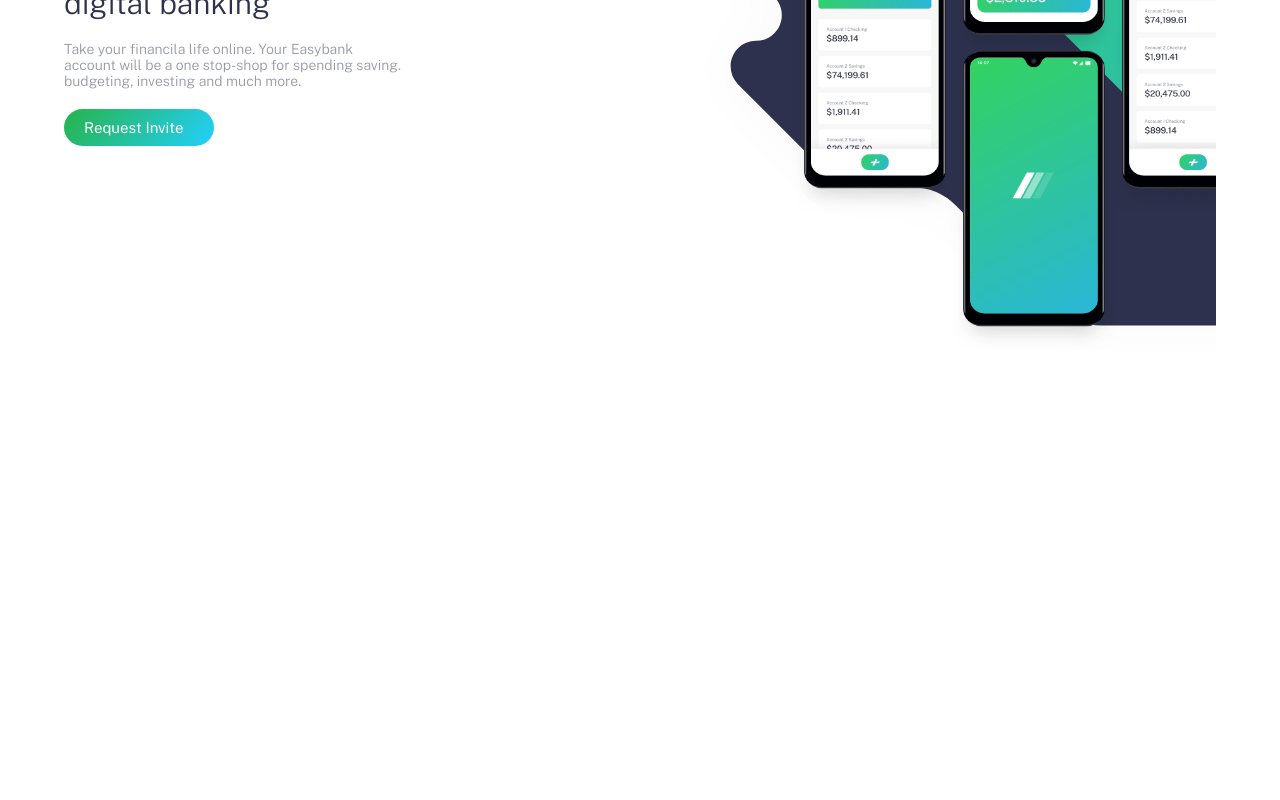
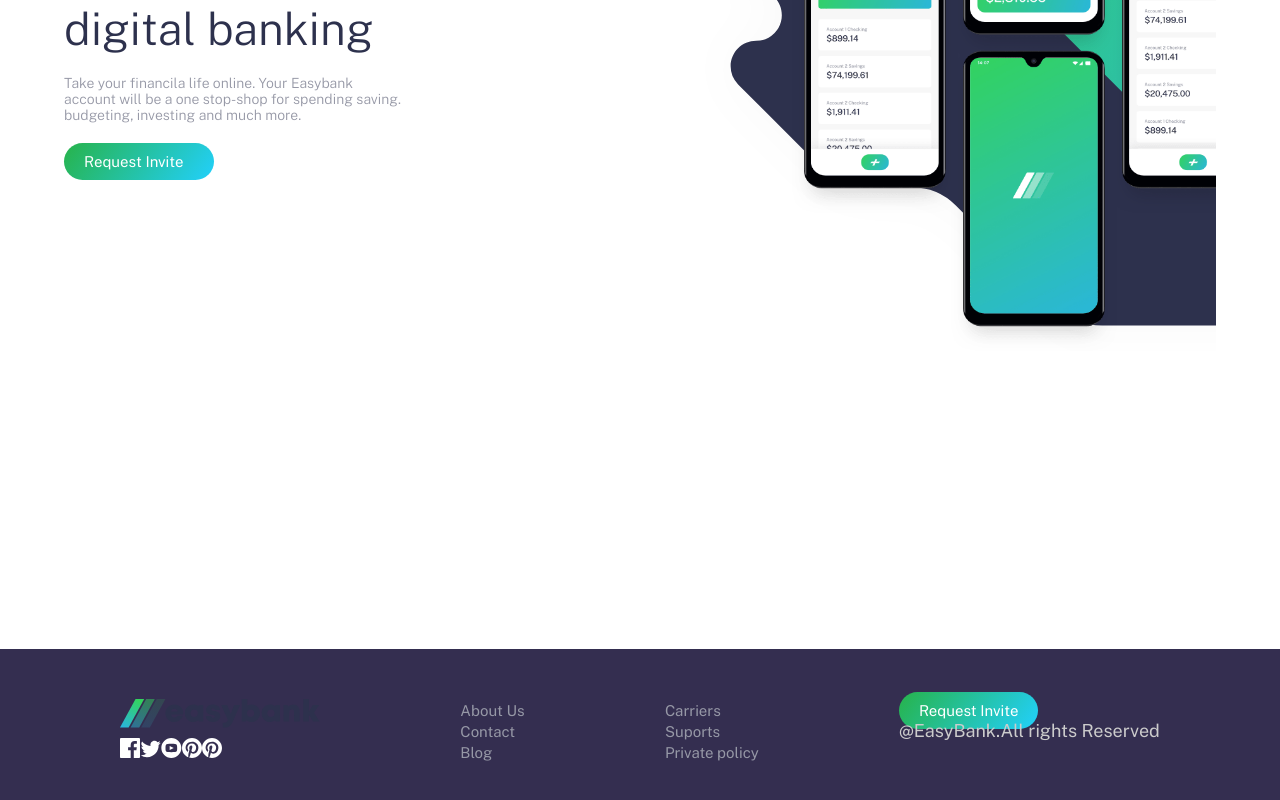
Before and after one commit to iddimsangi/easybank, a React (Create React App) app: page / in a window 1280 px wide. Shown: the part 228-1028 px from the top of the page. Before the commit the page ends 877 px from the top, so only its background shows below. Built offline with nearby package versions, Linux system fonts and the light colour scheme.

Commit message:
footer layout fixed

```diff
--- a/src/components/App.js
+++ b/src/components/App.js
@@ -1,4 +1,9 @@
 import logo from "../images/logo.svg";
+import twitter from "../images/icon-twitter.svg";
+import facebook from "../images/icon-facebook.svg";
+import instagram from "../images/icon-instagram.svg";
+import youtube from "../images/icon-youtube.svg";
+import pinrest from "../images/icon-pinterest.svg";
 import phone from "../images/image-mockups.png";
 import "./App.scss";
 
@@ -45,7 +50,42 @@
         </div>
       </header>
       </main>
-      <footer className="App--footer"></footer>
+      <footer className="App--footer">
+        <div className="App--footer--container1">
+        <img src={logo} alt="logo" className="footerLogo"/>
+        <ul className="App--footer--container1--socials">
+          <li>
+          <img src={facebook} alt="facebook-icon"/>
+          </li>
+          <li>
+          <img src={twitter} alt="twitter-icon"/>
+          </li>
+          <li>
+          <img src={youtube} alt="youtube-icon"/>
+          </li>
+          <li>
+          <img src={pinrest} alt="pinrest-icon"/>
+          </li>
+          <li>
+          <img src={pinrest} alt="pinrest-icon"/>
+          </li>
+        </ul>
+        </div>
+        <ul className="App--footer--container1--container2">
+          <li><a href="#">About Us</a></li>
+          <li><a href="#">Contact</a></li>
+          <li><a href="#">Blog</a></li>
+        </ul>
+        <ul className="App--footer--container3">
+          <li><a href="#">Carriers</a></li>
+          <li><a href="#">Suports</a></li>
+          <li><a href="#">Private policy</a></li>
+        </ul>
+        <div>
+          <a href="#" className="btn">Request Invite</a>
+          <p>@EasyBank.All rights Reserved</p>
+        </div>
+      </footer>
     </div>
   );
 }
--- a/src/components/App.scss
+++ b/src/components/App.scss
@@ -12,6 +12,7 @@
     justify-content: space-around;
     padding: 2rem;
     align-items: center;
+    // position: sticky;
     box-shadow: rgba(0, 0, 0, 0.04) 0px 3px 5px;
     &-logo {
     }
@@ -29,7 +30,7 @@
           }
           &:hover,
           &:active {
-            border-bottom: 2px solid #27b34a;
+            border-bottom: 3px solid #27b34a;
             //    margin-bottom: ;
           }
         }
@@ -65,11 +66,11 @@
         // align-items: center;
         // justify-content: center;
         h1 {
-          font-size: 3rem;
+          font-size: 4.5rem;
           font-weight: 300;
           margin-bottom: 2rem;
           color: hsl(233, 26%, 24%);
-          width: 60%;
+        //   width: 60%;
         }
         p {
           font-size: 1.4rem;
@@ -109,4 +110,31 @@
       }
     }
   }
+  &--footer{
+      background-color: #342E50;
+      display: flex;
+      justify-content: space-around;
+      padding: 5rem;
+      &--container1{
+        display: flex;
+        flex-direction: column;
+        justify-content: space-between;
+          .footerLogo{
+            width: 20rem;
+          }
+        &--socials{
+            li{
+                display: inline-block;
+
+            }
+        }
+      }
+      &--container2{
+
+    }
+    &--container3{
+
+    }
+
+  }
 }
```
